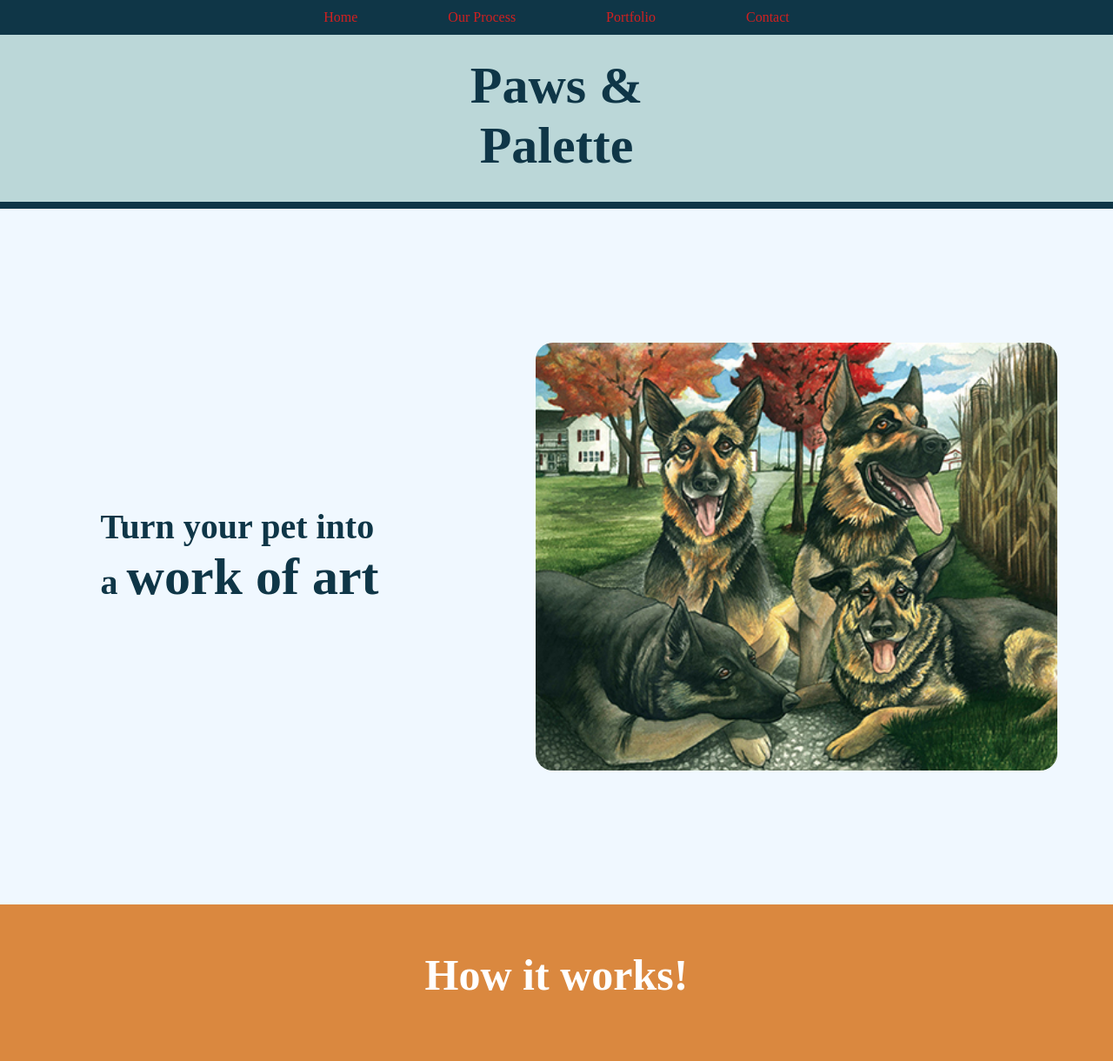
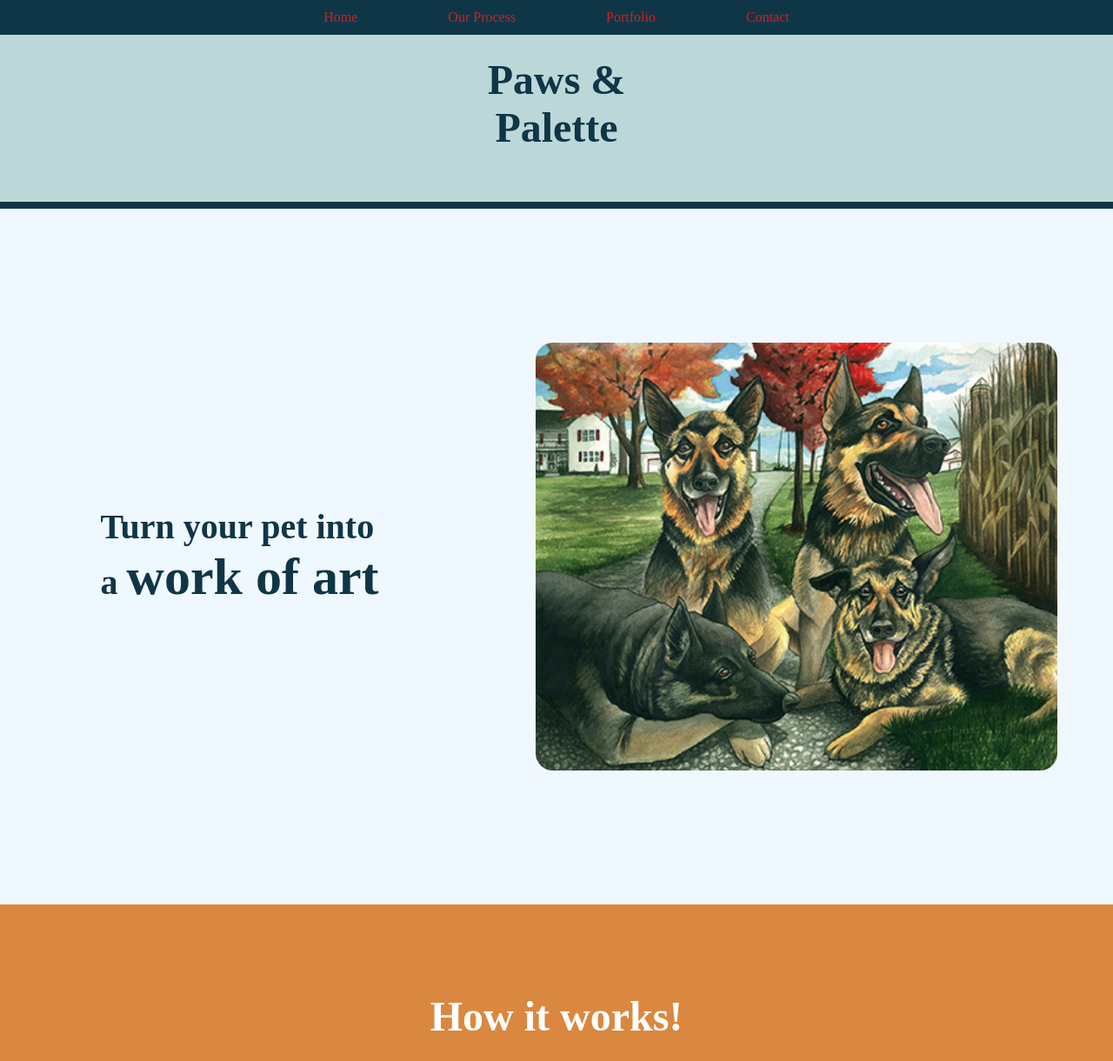
Before and after one commit to RAHuseman/Paws-and-Palette, a plain HTML site: page index.html in a window 1280 px wide. Shown: the top 1220 px of the page at 87% size. Drawn offline with Linux system fonts and the light colour scheme.

Commit message:
Last push before video

```diff
--- a/css/styles.css
+++ b/css/styles.css
@@ -71,19 +71,19 @@ body {
     display: flex;
     flex-direction: column;
 }
-
+/* header area with the logo above nav bar */
 .logo {
     height:30vh;
     background-color: #BBD7D8;
     border-bottom: 1vh solid #0f3647;
 
 }
-
+/* Font for Paws & Palette */
 .logo h1{
     color:#0F3647;
     text-align: center;
     margin-top: 8vh;
-    font-size: 60px;
+    font-size: 3rem;
 
 }
   .header{
@@ -137,10 +137,10 @@ body {
 }
 
 .process h2 {
-    margin-bottom: 15vh;
+    margin-bottom: 3vh;
     text-align: center;
     color: white;
-    font-size: 50px;
+    font-size: 3rem;
 }
 
 .icons {
```
Also changed, not shown: index.html (+5 -4 lines).
